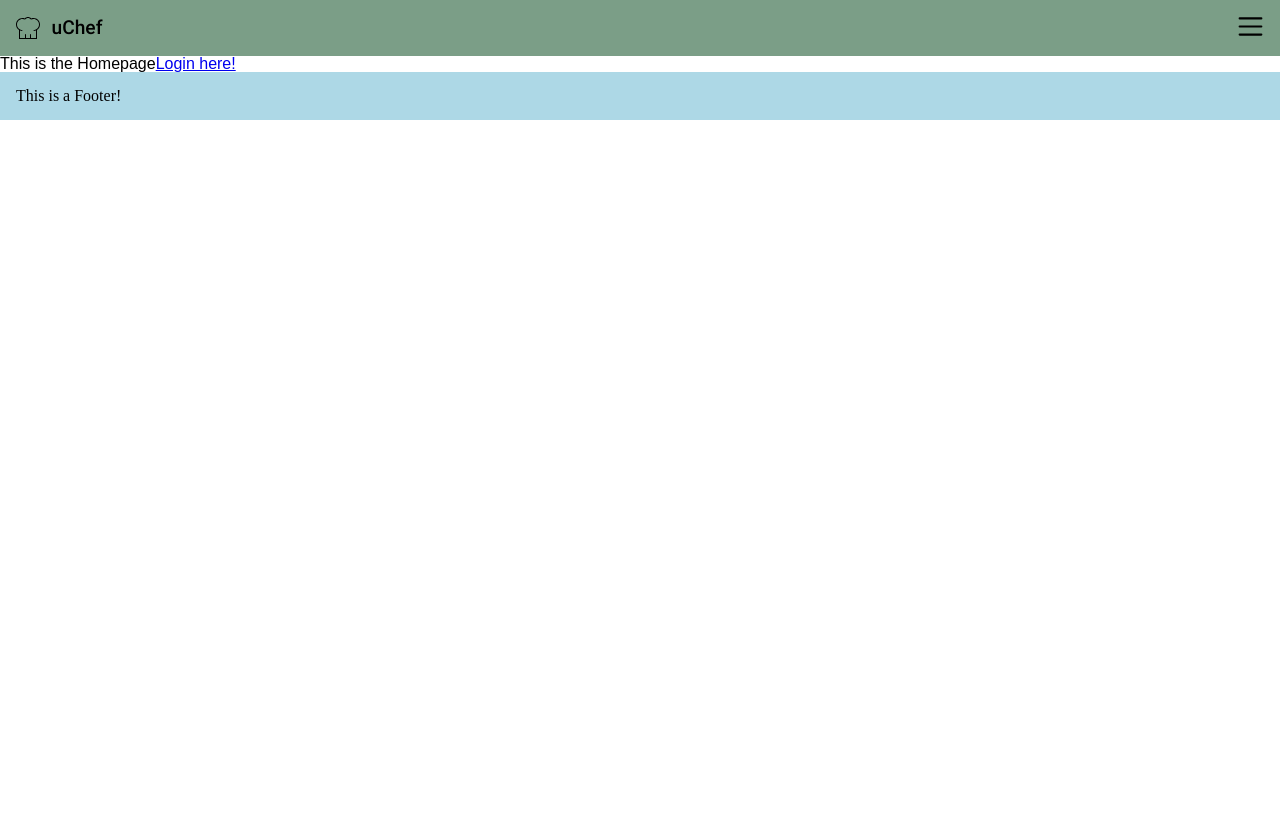
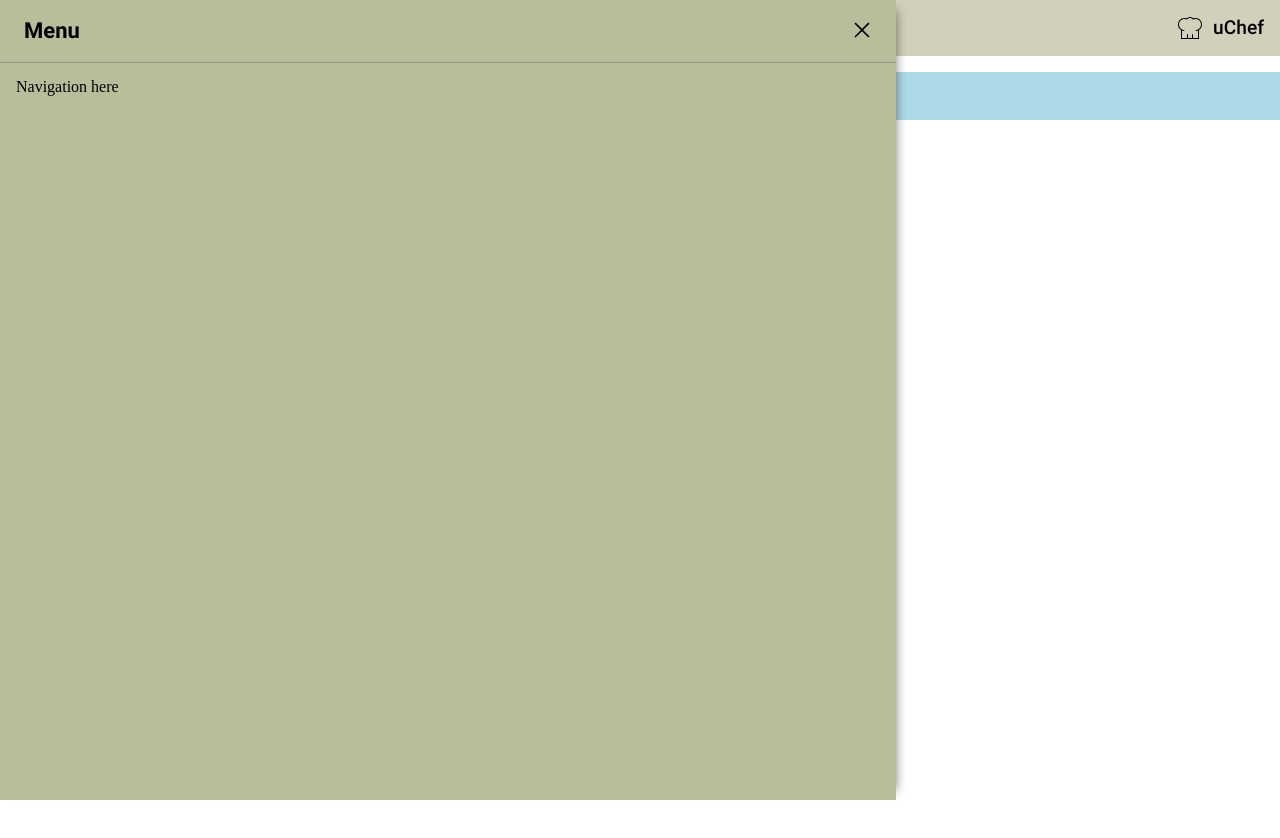
Before and after one commit to MatanB27/uChef, a Next.js app: page / in a window 1280 px wide. Shown: the top 838 px of the page. Built offline with nearby package versions, Linux system fonts and the light colour scheme.

Commit message:
working on sidebar

```diff
--- a/src/components/header/header.module.scss
+++ b/src/components/header/header.module.scss
@@ -4,7 +4,7 @@
     display: flex;
     justify-content: space-between;
     align-items: center;
-    background-color: $CambridgeBlue;
+    background-color: $Bone;
     height: 3.5rem;
     padding: 0 1rem 0 1rem;
 
--- a/src/components/header/header.tsx
+++ b/src/components/header/header.tsx
@@ -25,7 +25,6 @@ export default function Header(props: HeaderProps) {
 
     const openSideBar = () => setSideBarOpen(true)
     const closeSideBar = () => setSideBarOpen(false)
-    console.log('sideBarOpen: ', sideBarOpen);
 
     const headerLogo = () => {
         return (
@@ -42,11 +41,10 @@ export default function Header(props: HeaderProps) {
     return (
         <>
             <header className={styles['header']}>
-                {headerLogo()}
-
                 <button className={styles['menu']} onClick={openSideBar}>
                     <img className={styles['menu-icon']} src={menuIcon.src} alt="menu"/>
                 </button>
+                {headerLogo()}
 
             </header>
             <SideBar isOpen={sideBarOpen} closeSideBar={closeSideBar}/>
--- /dev/null
+++ b/src/components/seperator/seperator.tsx
@@ -0,0 +1,22 @@
+
+type SeperatorProps = {
+    width?: number,
+}
+
+export default function Seperator(props : SeperatorProps) {
+
+    const {
+        width = 100,
+    } = props
+
+    const widthStyle = width + '%'
+    const SeperatorStyle = {
+        backgroundColor: 'black',
+        height: '1px',
+        width: widthStyle,
+        opacity: .2
+    }
+    return (
+        <div style={SeperatorStyle}/>
+    )
+}
--- a/src/components/sidebar/sidebar..module.scss
+++ b/src/components/sidebar/sidebar..module.scss
@@ -16,6 +16,41 @@
 
     }
 }
+
+.sidebar {
+    position: absolute;
+    top: 0;
+    left: 0;
+    height: 100%;
+    width: 70%;
+    background-color: $Sage;
+    z-index: 1;
+    box-shadow: 10px 0 10px -10px rgba(0, 0, 0, 0.5);
+
+    .sidebar-header {
+        display: flex;
+        height: 2.9em;
+        justify-content: space-between;
+        align-items: center;
+        padding: .5em 1.5em;
+
+        .menu-title {
+            font-family: $font-bold;
+            font-size: 22px;
+            color: $black;
+        }
+        .close-icon {
+            .img {
+                height: 1.5em;
+                width: 1.5em;
+            }
+        }
+    }
+
+    .content {
+        padding: 1em;
+    }
+}
 @media(min-width: $tablet_size) {
 
 }
--- a/src/components/sidebar/sidebar.tsx
+++ b/src/components/sidebar/sidebar.tsx
@@ -1,6 +1,8 @@
 import { MouseEventHandler } from 'react'
 import styles from './sidebar..module.scss'
 import clsx from 'clsx'
+import CloseIcon from '@/assets/icons/close.svg'
+import Seperator from '../seperator/seperator'
 
 type SideBarProps = {
     isOpen: boolean,
@@ -15,7 +17,20 @@ export default function SideBar(props: SideBarProps) {
 
     return (
         <>
+            <aside className={clsx(styles['sidebar'], isOpen ? styles['is-open'] : '')}>
+                <div className={styles['sidebar-header']}>
+                    <h1 className={styles['menu-title']}>Menu</h1>
+                    <button className={styles['close-icon']}>
+                        <img className={styles['img']} src={CloseIcon.src} alt={'close'}/>
+                    </button>
+                </div>
 
+                <Seperator/>
+                <nav className={styles['content']}>
+                    Navigation here
+                    {/* TODO: Add Navigator! */}
+                </nav>
+            </aside>
             <button className={clsx(styles['bg-layout'], isOpen ? styles['is-open'] : '')} onClick={closeSideBar}/>
         </>
     )
```
Also changed, not shown: src/assets/icons/close.svg (added).
